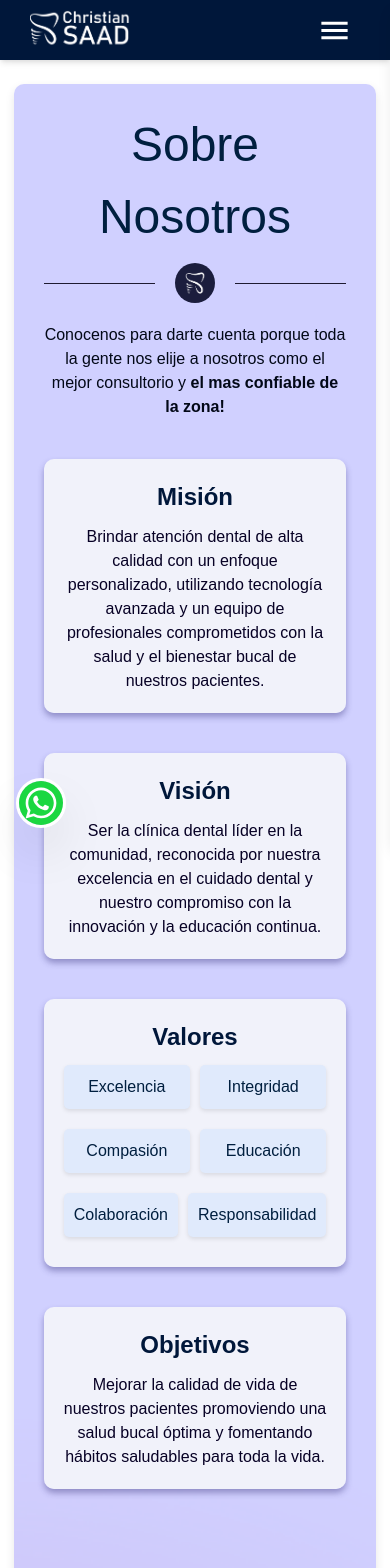
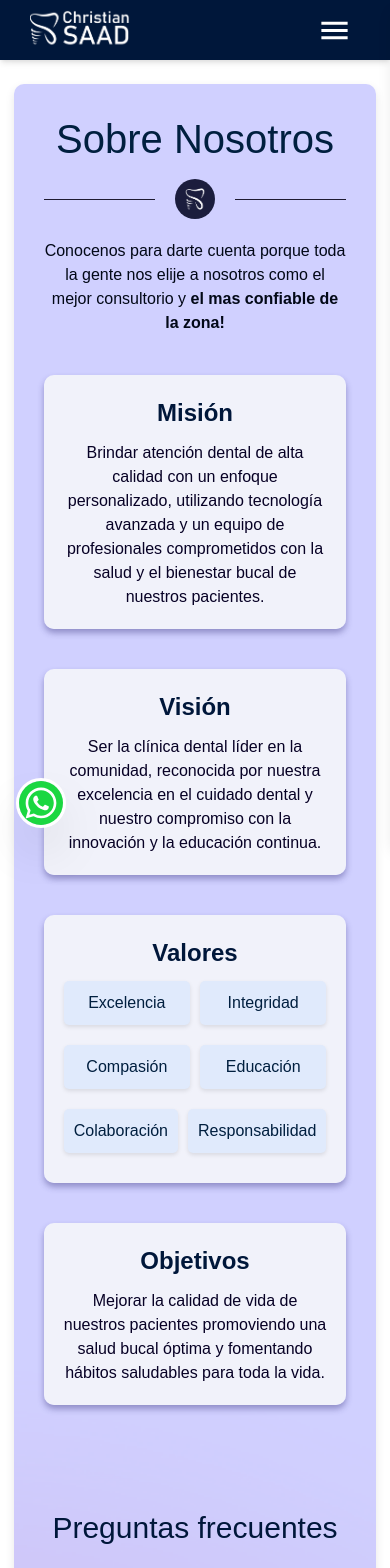
Before and after one commit to FedericoHerreraa/web-odontologia, a React (Vite) app: page /sobreNosotros in a window 390 px wide. Shown: the top 1568 px of the page. Built offline with nearby package versions, Linux system fonts and the light colour scheme.

Commit message:
titulo landing arreglado

```diff
--- a/src/pages/home/Home.jsx
+++ b/src/pages/home/Home.jsx
@@ -14,7 +14,7 @@ export default function Home() {
         <ScrollToTop/>
         <div className={styles.infoImg}>
           <div className={styles.encabezado}>
-            <img src={img} alt=""  style={{ width: 700 }}/>
+            <img src={img} alt="" style={{ width: 700 }}/>
             <p className={styles.descripcion}>
               Consultorio privado de odontología seguro, confiable y el mejor de la zona.
             </p>
--- a/src/pages/home/Home.module.css
+++ b/src/pages/home/Home.module.css
@@ -11,12 +11,12 @@
   align-items: center;
 }
 
-
-
 .descripcion {
   font-size: 18px;
   margin-bottom: 50px;
 }
+
+
 
 .descContainer {
   background-image: url("../../../img/Fondo.jpg");
@@ -60,7 +60,7 @@
 @media  screen and (width <= 758px) {
 
   .infoImg{
-    padding: 40px;
+    padding: 15px;
     width: 100%;
   }
 
--- a/src/pages/nuestros-servicios/NuestrosServicios.module.css
+++ b/src/pages/nuestros-servicios/NuestrosServicios.module.css
@@ -78,4 +78,11 @@
   .container{
     height: 330vh;
   }
+
+  .title h1 {
+    font-size: 32px;
+    margin-top: 20px;
+    margin-bottom: 20px;
+
+  }
 }
--- a/src/pages/sobre-nosotros/SobreNosotros.module.css
+++ b/src/pages/sobre-nosotros/SobreNosotros.module.css
@@ -94,4 +94,12 @@
     margin-top: 100px;
     height: 100vh;
   }
+
+  .containerOpiniones h2 {
+    font-size: 30px;
+  }
+
+  .title h1 {
+    font-size: 40px;
+  }
 }
```
